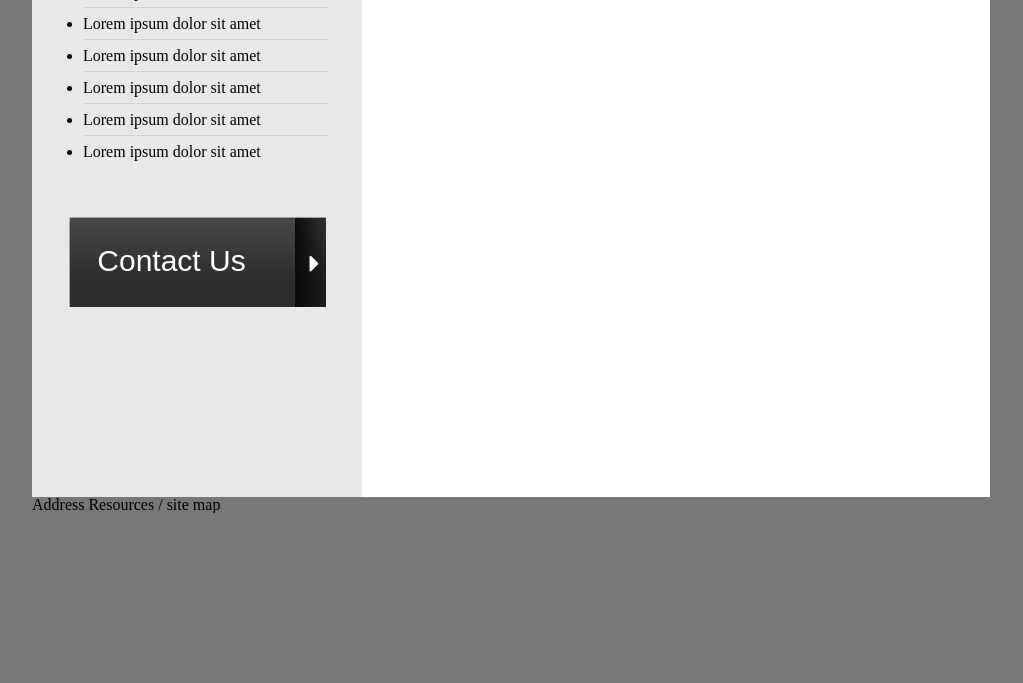
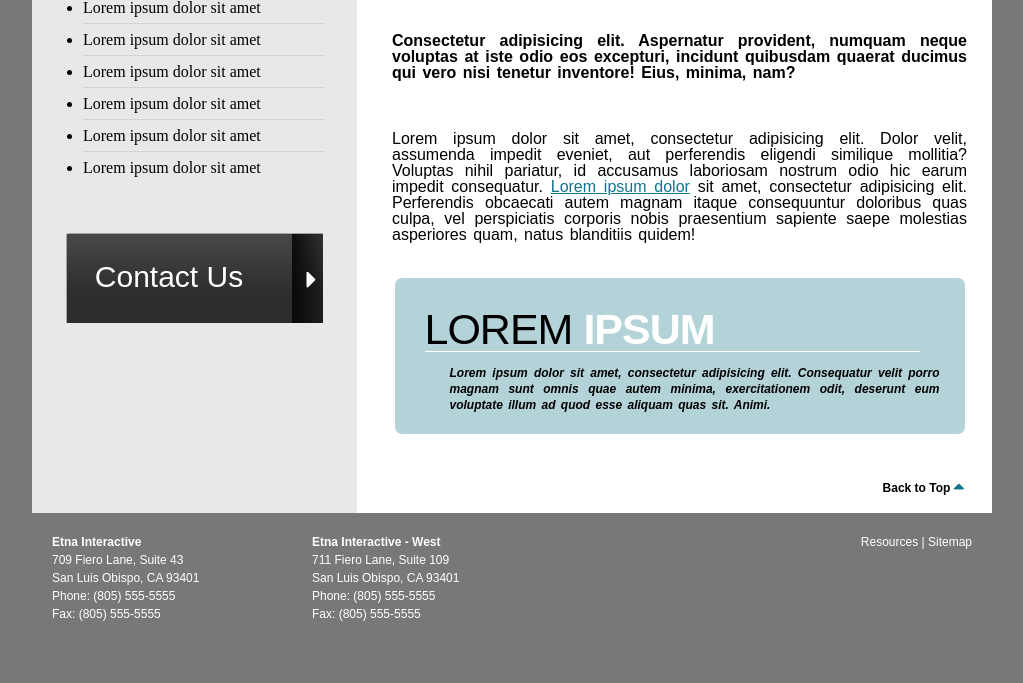
Before and after one commit to edulis8/psd-to-html-test, a plain HTML site: page index.html in a window 1280 px wide. Shown: the part 563-1246 px from the top of the page, without its empty margins (128-1151 px from the left). Before the commit the page ends 1076 px from the top, so only its background shows below. Drawn offline with nearby package versions, Linux system fonts and the light colour scheme; a web font is replaced by a local one.

Commit message:
pretty much done

```diff
--- a/index.html
+++ b/index.html
@@ -1,4 +1,4 @@
-<!DOCTYPE html>
+f<!DOCTYPE html>
 <html lang="en">
 	<head>
 		<meta charset="UTF-8">
@@ -9,6 +9,7 @@
 		<link href='https://fonts.googleapis.com/css?family=Didact+Gothic' rel='stylesheet' type='text/css'>
 		<link href='https://fonts.googleapis.com/css?family=Questrial' rel='stylesheet' type='text/css'>
 		<link href='https://fonts.googleapis.com/css?family=Muli' rel='stylesheet' type='text/css'>
+		<link rel="stylesheet" href="https://maxcdn.bootstrapcdn.com/font-awesome/4.4.0/css/font-awesome.min.css">
 	</head>
 	<body>
 		<div id="main">
@@ -18,9 +19,16 @@
 					<ul class="navlinks"><!--Navigation Links -->
 						<li class="item1"><a href="">Home</a></li>
 						<li class="item2"><a href="">About Us</a></li>
-						<li class="item3"><a href="">Meet The Staff</a></li>
+						<li class="item3"><a href="">Meet The Staff</a>
+							<div class="dropdown">
+								<ul>
+									<li class="item1">Lorem ipsum </li>
+									<li class="item2">Lorem ipsum dolor sit</li>
+								</ul>
+							</div>
+						</li>
 						<li class="item4"><a href="">Office Locations</a>
-
+							<div class="dropdown">
 								<ul>
 									<li class="item1">Lorem ipsum dolor sit amet</li>
 									<li class="item2">Lorem ipsum dolor sit amet</li>
@@ -29,6 +37,7 @@
 									<li class="item5">Lorem ipsum dolor sit amet</li>
 									<li class="item6">Lorem ipsum dolor sit amet</li>
 								</ul>
+							</div>
 
 						</li>
 						<li class="item5"><a href="">Contact Us</a></li>
@@ -64,7 +73,20 @@
 				</div>
 
 				<div id="right-block">
-					Lorem ipsum dolor sit amet, consectetur adipisicing elit. Aspernatur provident, numquam neque voluptas at iste odio eos excepturi, incidunt quibusdam quaerat ducimus qui vero nisi tenetur inventore! Eius, minima, nam?
+
+					<h2>Lorem Ipsum Dolor Sit Amet</h2>
+					<p><strong>Consectetur adipisicing elit. Aspernatur provident, numquam neque voluptas at iste odio eos excepturi, incidunt quibusdam quaerat ducimus qui vero nisi tenetur inventore! Eius, minima, nam?</strong></p>
+					<p>Lorem ipsum dolor sit amet, consectetur adipisicing elit. Dolor velit, assumenda impedit eveniet, aut perferendis eligendi similique mollitia? Voluptas nihil pariatur, id accusamus laboriosam nostrum odio hic earum impedit consequatur. <a href=""> Lorem ipsum dolor</a> sit amet, consectetur adipisicing elit. Perferendis obcaecati autem magnam itaque consequuntur doloribus quas culpa, vel perspiciatis corporis nobis praesentium sapiente saepe molestias asperiores quam, natus blanditiis quidem!</p>
+
+					<div class="bluebox">
+						<h1>Lorem <strong>Ipsum<strong></h1>
+						<p>Lorem ipsum dolor sit amet, consectetur adipisicing elit. Consequatur velit porro magnam sunt omnis quae autem minima, exercitationem odit, deserunt eum voluptate illum ad quod esse aliquam quas sit. Animi.</p>
+					</div>
+
+					<div id="backtotop">
+						<strong><a href="">Back to Top <i class="fa fa-caret-up"></i></a></strong>
+					</div>
+
 				</div>
 			</div>
 		</div>
@@ -72,8 +94,25 @@
 
 		<footer>
 			<div class="container">
-				Address
-				Resources / site map
+				<div class="footer-column">
+					<strong>Etna Interactive</strong>
+					<p>709 Fiero Lane, Suite 43</p>
+					<p>San Luis Obispo, CA 93401</p>
+					<p>Phone: (805) 555-5555</p>
+					<p>Fax: (805) 555-5555</p>
+				</div>
+				<div class="footer-column">
+					<strong>Etna Interactive - West</strong>
+					<p>711 Fiero Lane, Suite 109</p>
+					<p>San Luis Obispo, CA 93401</p>
+					<p>Phone: (805) 555-5555</p>
+					<p>Fax: (805) 555-5555</p>
+				</div>
+				<div class="footer-column long">
+					<a href="">Resources |</a><a href=""> Sitemap</a>
+
+				</div>
+
 			</div>
 		</footer>
 
--- a/style.css
+++ b/style.css
@@ -24,7 +24,7 @@ body {
 	margin: 0 auto;
 
 
-
+/*navbar styles*/
 }
 
 nav{
@@ -47,7 +47,7 @@ nav ul.navlinks {
 	nav ul.navlinks > li{
 		display: block;
 		float: left;
-		padding: 8px 15px 8px 18px;
+		padding: 0px 15px 0px 18px;
 		font-family: 'Muli', sans-serif;
 		font-size: 23px;
 		position: relative;
@@ -69,7 +69,20 @@ nav ul.navlinks {
 			text-transform: uppercase;
 			text-decoration: none;
 			height: 100%;
+			display: inline-block;
+			padding-top: 8px;
+			padding-bottom: 45px;
+
 		}
+
+/*hover styles*/
+
+nav ul.navlinks li a:hover {
+	color: rgb(17,116,142);
+}
+
+
+/*header styles*/
 
 header {
 	height: 310px;
@@ -101,7 +114,7 @@ header {
 
 	}
 
-	header h1 {
+	header h1{
 		text-transform: uppercase;
 		font-family: 'Muli', sans-serif;
 		font-size: 50px;
@@ -117,21 +130,24 @@ header {
 		font-weight: bold;
 	}
 
-	/* Content Columns */
+/* Content Columns */
 
 	.content {
 		height: 610px;
 		overflow: auto;
+		background-color: white;
 	}
+
+	/*left column*/
 
 	.content #left-block {
 		float:left;
 		background-color: rgb(232,232,232);
-		width: 330px;
+		width: 325px;
 		height: 100%;
 	}
 
-		#left-block h2{
+		h2{
 
 			font-size: 30px;
 			color: rgb(17,116,142);
@@ -184,38 +200,157 @@ header {
 		}
 
 
+/*right column*/
+
+.content #right-block {
+		float:right;
+		background-color: white;
+		width: 625px;
+		height: 100%;
+		position: relative;
+
+}
+
+#right-block strong {
+	font-weight: bold;
+}
+
+#right-block p {
+	font-family: Arial, Helvetica, sans-serif;
+	text-align: justify;
+	word-spacing: 2px;
+}
+
+#right-block h2, #right-block p{
+	padding: 25px;
+}
+
+#right-block h2{
+	padding-top: 0;
+}
+
+#right-block a {
+	color: rgb(17,116,142);
+}
+
+#right-block .bluebox {
+	width: 570px;
+	height: 156px;
+	background-color: rgb(180,211,217);
+	margin: 0 auto;
+	border-radius: 7px;
+	margin-top: 10px;
+}
+	.bluebox h1 {
+		text-transform: uppercase;
+		font-family: 'Muli', sans-serif;
+		font-size: 43px;
+		letter-spacing: -1px;
+		float:left;
+		margin-top: 30px;
+		margin-bottom: 13px;
+		border-bottom: 1px solid white;
+		padding-right: 205px;
+
+	}
+
+	.bluebox h1 strong {
+		color: white;
+		font-weight: bold;
+	}
+
+	.bluebox h1, .bluebox p{
+		margin-left: 30px;
+	}
+
+	.bluebox p {
+		font-style: italic;
+		font-size: 12px;
+
+		line-height: 16px;
+	}
+
+		#backtotop a{
+			position: absolute;
+			bottom: 18px;
+			right: 28px;
+			font-family: Arial;
+			text-decoration: none;
+			color: black;
+			font-size: 12px;
+		}
+		#backtotop i {
+			font-size: 18px;
+			color: rgb(17,116,142);
+		}
+
+/*footer styles*/
+
+footer {
+	font-family: Arial, Helvetica, sans-serif;
+	height: 170px;
+	font-size: 12px;
+	color: white;
+	line-height: 18px;
+}
+	footer strong {
+		font-weight: bold;
+	}
+
+.footer-column {
+	float: left;
+	width: 240px;
+	margin: 20px 0px 0px 20px;
+}
 
 
-	.content #right-block {
-		float:left;
-		background-color: white;
-		width: 628px;
-		height: 100%;
+.long {
+	text-align: right;
+	width: 400px;
+}
+	.long a {
+		text-decoration: none;
+		color: white;
+
 	}
 
-/*dropdowns*/
-nav li ul {
+
+
+/*---dropdown syling---*/
+
+.dropdown{
+	display: none;
 	position: absolute;
 	top:60px;
 	left:28px;
 	z-index: 5;
 	color: white;
 	background-color: rgb(45,45,45);
+	font-family: Arial, Helvetica,sans-serif;
+	cursor: pointer;
+
+}
+nav li ul {
+	text-align: left;
 	list-style: disc;
-	display: none;
 	padding: 24px;
 }
 
 nav li ul li { /*dropdown list items*/
 	font-size: 12px;
 	border: none;
+	padding: 5px 0 5px 0;
 }
 
-nav a:hover + ul {
+nav li ul li:hover{
+color: rgb(17,116,142);
+}
+
+nav a:hover + .dropdown {
 	display: block;
 }
 
-nav li ul:hover {
+.dropdown:hover {
 	display: block;
 
 }
```
